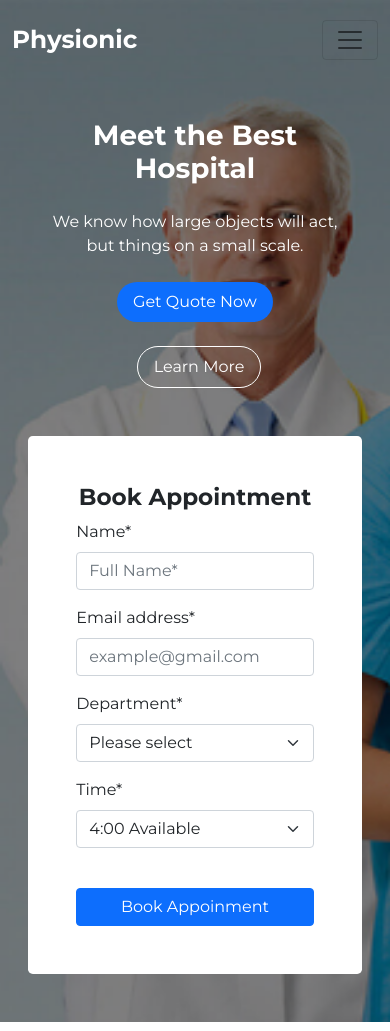
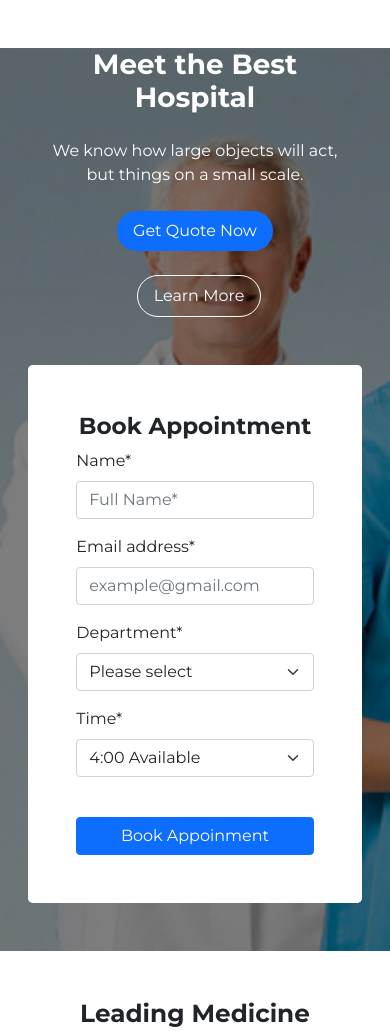
Before and after one commit to sabihaohi/doctor-appoinment, a plain HTML site: page index.html in a window 390 px wide. Shown: the top 1031 px of the page. Drawn offline with nearby package versions, Linux system fonts and the light colour scheme.

Commit message:
jhdkjahds

```diff
--- a/index.html
+++ b/index.html
@@ -17,7 +17,7 @@
 
 <body>
     <header>
-        <nav class="navbar navbar-expand-lg navbar-light">
+        <nav class="navbar d-lg-block d-none navbar-expand-lg navbar-light">
             <div class="container mt-2">
                 <a class="navbar-brand fw-bold fs-2 text-white" href="#">Physionic</a>
                 <button class="navbar-toggler" type="button" data-bs-toggle="collapse"
```
